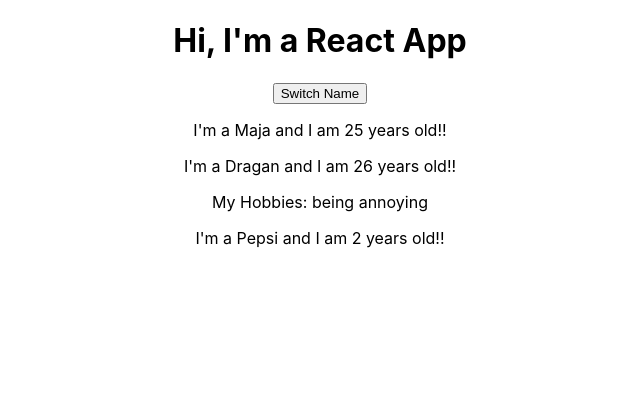
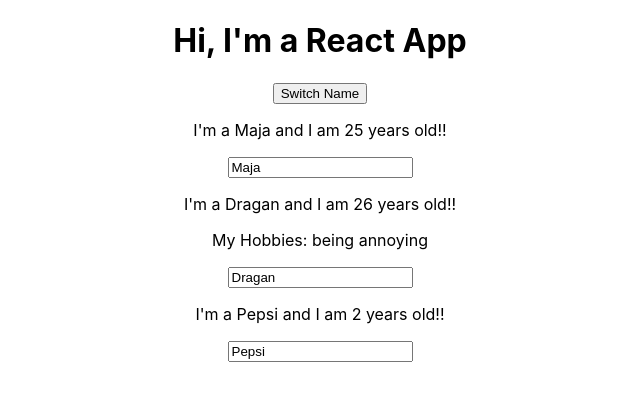
Before and after one commit to MajaSveljo/react_maximillian, a React (Create React App) app: page / in a window 1280 px wide. Shown: the top 400 px of the page, without its empty margins (320-960 px from the left). Built offline with nearby package versions, Linux system fonts and the light colour scheme.

Commit message:
2 way binding sec3 lec 45

```diff
--- a/src/App.js
+++ b/src/App.js
@@ -25,6 +25,15 @@ class App extends Component {
     })
   }
 
+  nameChangedHandler = (event) => {
+    this.setState({persons: [
+      { name: "Maja", age: 25},
+      { name: event.target.value, age: 26},
+      { name: "Pepsi", age: 2},
+    ]
+  })
+  }
+
   render() {
     return (
       <div className="App">
@@ -43,7 +52,8 @@ class App extends Component {
 
           // this way is recommended
 
-          click={this.switchNameHandler.bind(this, "Dragan2")}>
+          click={this.switchNameHandler.bind(this, "Dragan2")}
+          changed={this.nameChangedHandler}>
           My Hobbies: being annoying</Person>
         <Person
           name={this.state.persons[2].name}
--- a/src/Person/Person.js
+++ b/src/Person/Person.js
@@ -5,6 +5,7 @@ const person = (props) => {
         <div>
             <p onClick={props.click}>I'm a {props.name} and I am {props.age} years old!!</p>
             <p>{props.children}</p>
+            <input type="text" onChange={props.changed} value={props.name}/>
         </div>
     )
 };
```
